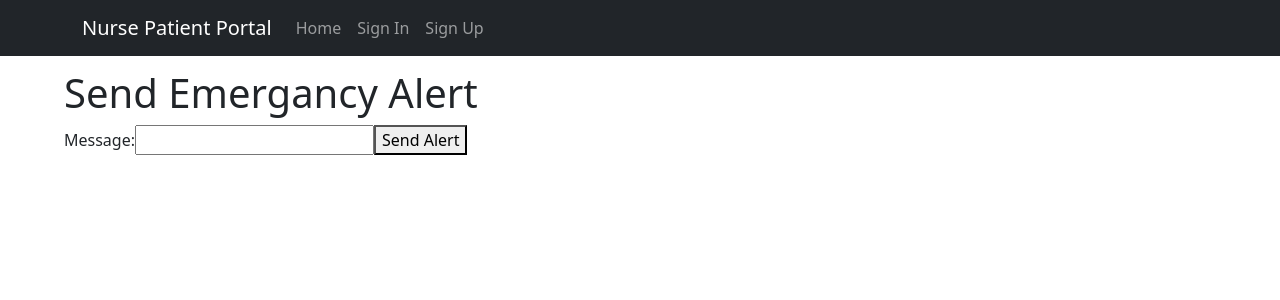
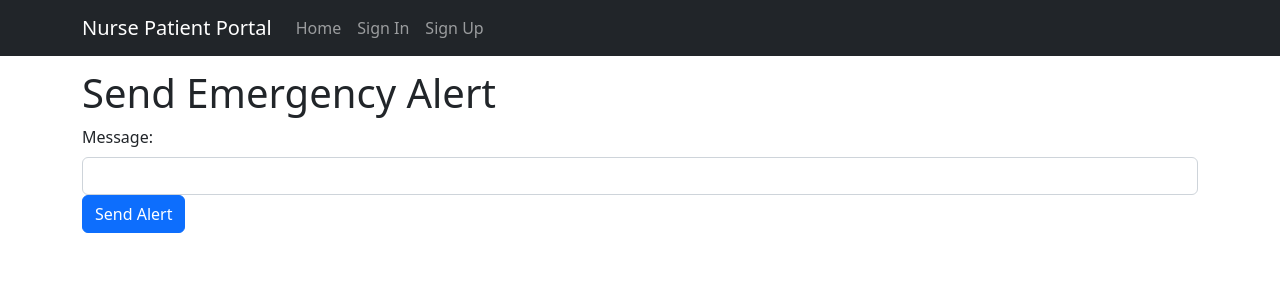
Before and after one commit to marcusngooi/nurse-patient-tracker, a React (Create React App) app in the folder client/: page /sendemergencyalert in a window 1280 px wide. Shown: the top 300 px of the page. Built offline with nearby package versions, Linux system fonts and the light colour scheme.

Commit message:
bootstrap for SendAlert

```diff
--- a/client/src/components/Patient/SendAlert.js
+++ b/client/src/components/Patient/SendAlert.js
@@ -1,5 +1,6 @@
 import React, { useState } from "react";
 import { gql, useMutation } from "@apollo/client";
+import { Container, Form, Button } from 'react-bootstrap';
 
 const ADD_ALERT = gql`
   mutation AddAlert($message: String!) {
@@ -25,20 +26,16 @@ function SendAlert() {
   };
 
   return (
-    <div>
-      <h1>Send Emergancy Alert</h1>
-      <form onSubmit={handleSubmit}>
-        <label>
-          Message:
-          <input
-            type="text"
-            value={message}
-            onChange={(event) => setMessage(event.target.value)}
-          ></input>
-        </label>
-        <button type="submit">Send Alert</button>
-      </form>
-    </div>
+    <Container>
+      <h1>Send Emergency Alert</h1>
+      <Form onSubmit={handleSubmit}>
+        <Form.Group controlId="formMessage">
+          <Form.Label>Message:</Form.Label>
+          <Form.Control type="text" value={message} onChange={(event) => setMessage(event.target.value)} />
+        </Form.Group>
+        <Button variant="primary" type="submit">Send Alert</Button>
+      </Form>
+    </Container>
   );
 }
 
```
